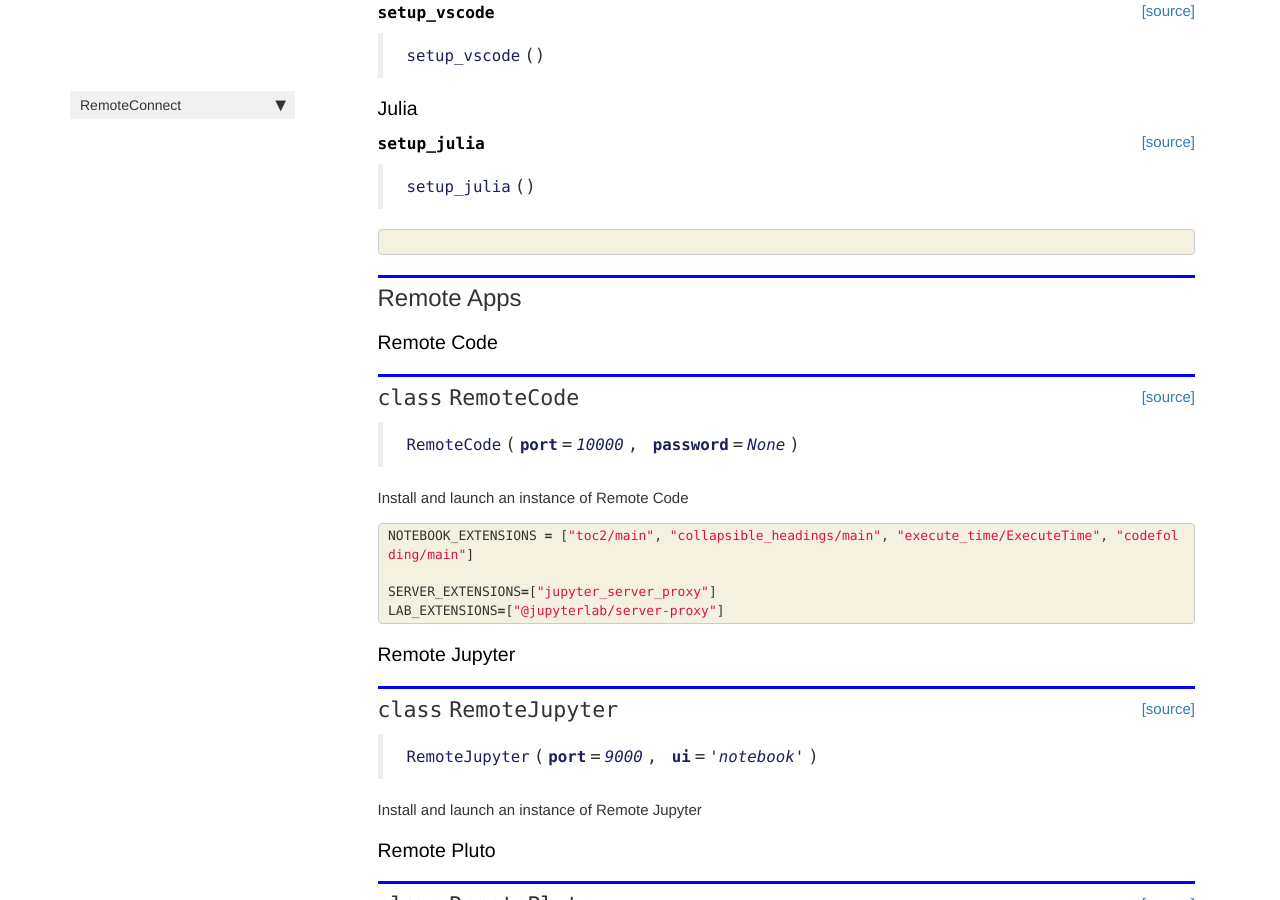
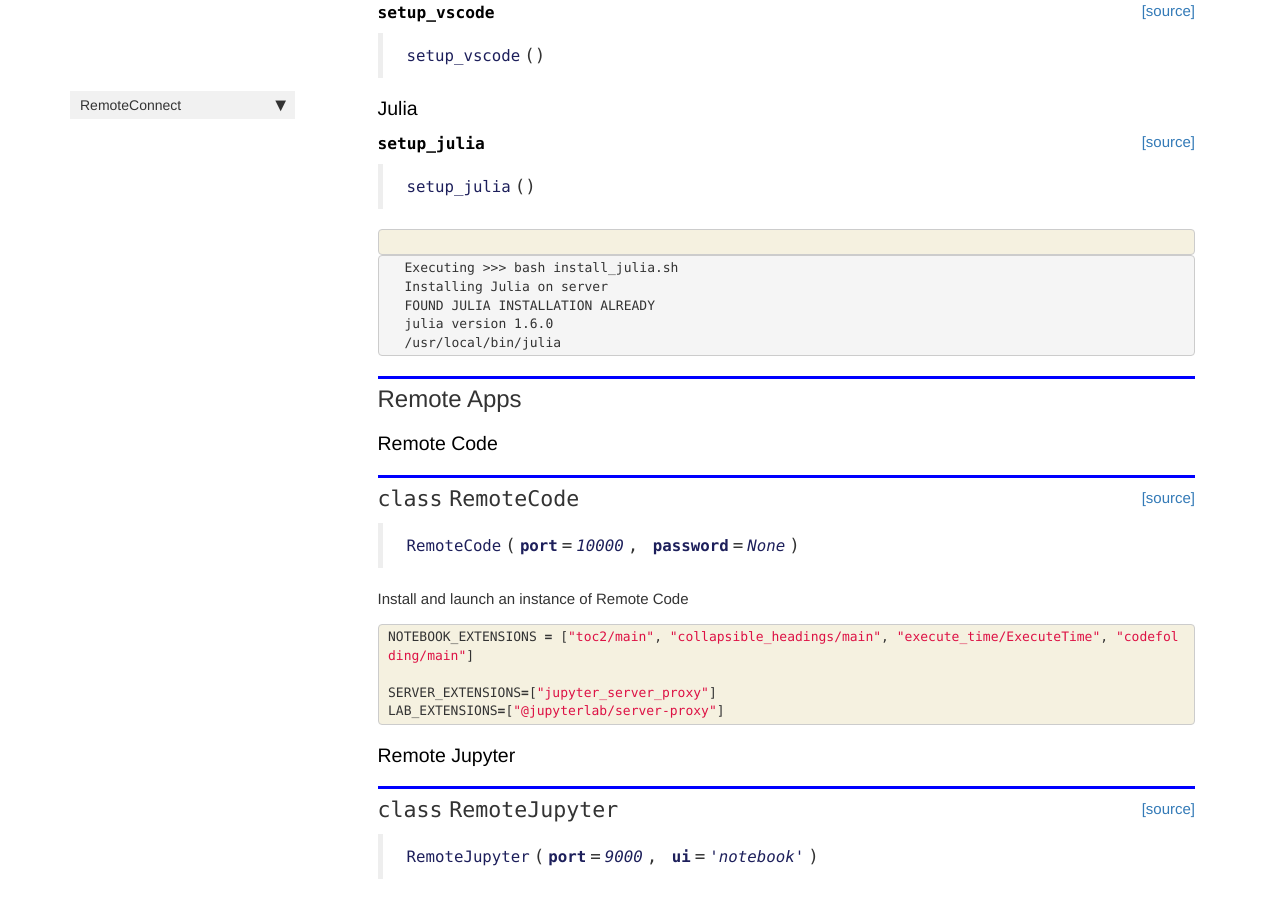
Before and after one commit to Rahuketu86/RemoteConnect, a Jekyll site: the page built from docs/core.html, in a window 1280 px wide and 900 px high, scrolled down 1382 px. Built offline with Jekyll 4.4.1, drawn with Linux system fonts in a browser that asks for light colours; nearby versions of some CDN libraries; comment, search, counter and statistics services are not loaded.

Commit message:
Added colab setting for julia

```diff
--- a/docs/core.html
+++ b/docs/core.html
@@ -306,6 +306,24 @@ nb_path: "nbs/00_core.ipynb"
 </div>
 </div>
 
+<div class="output_wrapper">
+<div class="output">
+
+<div class="output_area">
+
+<div class="output_subarea output_stream output_stdout output_text">
+<pre>Executing &gt;&gt;&gt; bash install_julia.sh
+Installing Julia on server
+FOUND JULIA INSTALLATION ALREADY
+julia version 1.6.0
+/usr/local/bin/julia
+</pre>
+</div>
+</div>
+
+</div>
+</div>
+
 </div>
     {% endraw %}
 
@@ -332,7 +350,7 @@ nb_path: "nbs/00_core.ipynb"
 
 
 <div class="output_markdown rendered_html output_subarea ">
-<h2 id="RemoteCode" class="doc_header"><code>class</code> <code>RemoteCode</code><a href="https://github.com/rahuketu86/RemoteConnect/tree/master/RemoteConnect/core.py#L76" class="source_link" style="float:right">[source]</a></h2><blockquote><p><code>RemoteCode</code>(<strong><code>port</code></strong>=<em><code>10000</code></em>, <strong><code>password</code></strong>=<em><code>None</code></em>)</p>
+<h2 id="RemoteCode" class="doc_header"><code>class</code> <code>RemoteCode</code><a href="https://github.com/rahuketu86/RemoteConnect/tree/master/RemoteConnect/core.py#L82" class="source_link" style="float:right">[source]</a></h2><blockquote><p><code>RemoteCode</code>(<strong><code>port</code></strong>=<em><code>10000</code></em>, <strong><code>password</code></strong>=<em><code>None</code></em>)</p>
 </blockquote>
 <p>Install and launch an instance of Remote Code</p>
 
@@ -390,7 +408,7 @@ nb_path: "nbs/00_core.ipynb"
 
 
 <div class="output_markdown rendered_html output_subarea ">
-<h2 id="RemoteJupyter" class="doc_header"><code>class</code> <code>RemoteJupyter</code><a href="https://github.com/rahuketu86/RemoteConnect/tree/master/RemoteConnect/core.py#L122" class="source_link" style="float:right">[source]</a></h2><blockquote><p><code>RemoteJupyter</code>(<strong><code>port</code></strong>=<em><code>9000</code></em>, <strong><code>ui</code></strong>=<em><code>'notebook'</code></em>)</p>
+<h2 id="RemoteJupyter" class="doc_header"><code>class</code> <code>RemoteJupyter</code><a href="https://github.com/rahuketu86/RemoteConnect/tree/master/RemoteConnect/core.py#L128" class="source_link" style="float:right">[source]</a></h2><blockquote><p><code>RemoteJupyter</code>(<strong><code>port</code></strong>=<em><code>9000</code></em>, <strong><code>ui</code></strong>=<em><code>'notebook'</code></em>)</p>
 </blockquote>
 <p>Install and launch an instance of Remote Jupyter</p>
 
@@ -428,7 +446,7 @@ nb_path: "nbs/00_core.ipynb"
 
 
 <div class="output_markdown rendered_html output_subarea ">
-<h2 id="RemotePluto" class="doc_header"><code>class</code> <code>RemotePluto</code><a href="https://github.com/rahuketu86/RemoteConnect/tree/master/RemoteConnect/core.py#L163" class="source_link" style="float:right">[source]</a></h2><blockquote><p><code>RemotePluto</code>(<strong><code>port</code></strong>=<em><code>9000</code></em>)</p>
+<h2 id="RemotePluto" class="doc_header"><code>class</code> <code>RemotePluto</code><a href="https://github.com/rahuketu86/RemoteConnect/tree/master/RemoteConnect/core.py#L169" class="source_link" style="float:right">[source]</a></h2><blockquote><p><code>RemotePluto</code>(<strong><code>port</code></strong>=<em><code>9000</code></em>)</p>
 </blockquote>
 <p>Install and launch an instance of Remote Pluto.jl for Julia⌈</p>
 
```
Also changed, not shown: RemoteConnect/core.py (+10 -4 lines), 1 other file.
